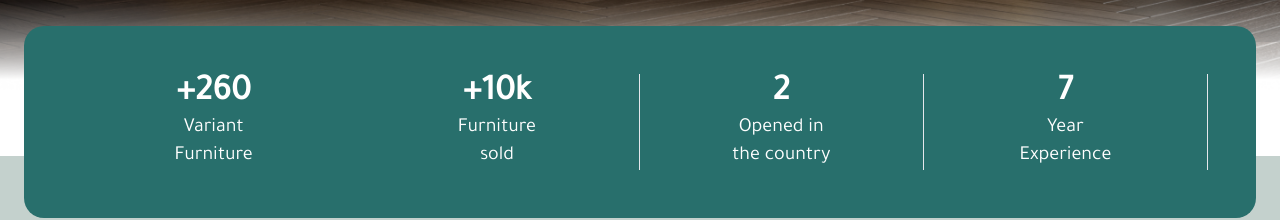
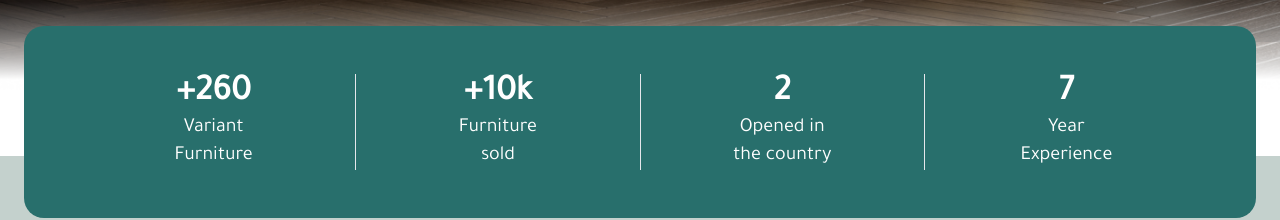
Before and after one commit to Firas001/learn-react, a React (Create React App) app: page / in a window 1280 px wide. Shown: the part 694-914 px from the top of the page. Built offline with nearby package versions, Linux system fonts and the light colour scheme; what tailwindcss-rtl would draw is missing.

Commit message:
fix border features component

```diff
--- a/src/components/Stats.js
+++ b/src/components/Stats.js
@@ -10,7 +10,7 @@ const Stats = () => {
           return (
             <div
               key={index}
-              className="min-h-[70px] w-3/6 lg:flex-1   odd:border-r lg:odd:border-r lg:even:border-r lg:even:last:border-none flex flex-col justify-center"
+              className="min-h-[70px] w-3/6 lg:flex-1   odd:border-l lg:odd:border-l lg:even:border-l lg:even:last:border-none flex flex-col justify-center"
             >
               <div className="text-2xl lg:text-4xl font-semibold">
                 {item.value}
```
